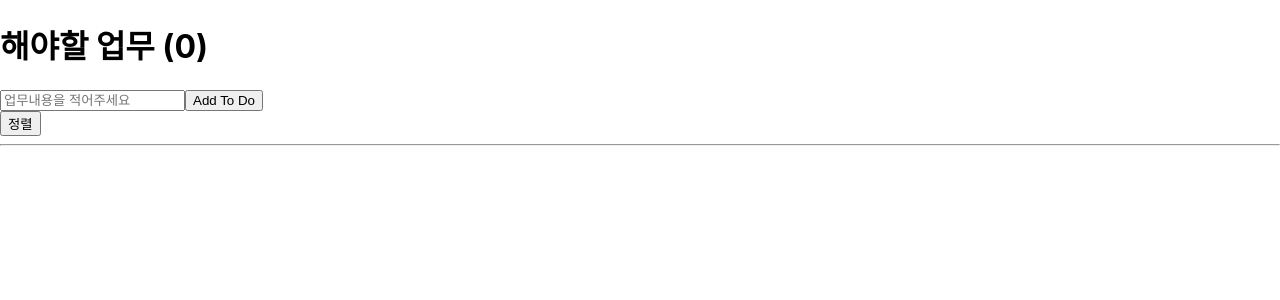
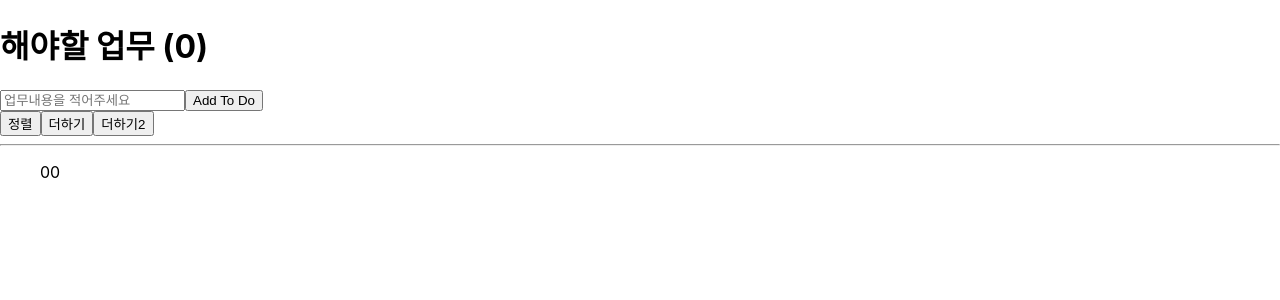
Before and after one commit to changraekang/ReactStudy, a React (Create React App) app: page / in a window 1280 px wide. Shown: the top 300 px of the page. Built offline with nearby package versions, Linux system fonts and the light colour scheme.

Commit message:
callback test

```diff
--- a/package.json
+++ b/package.json
@@ -9,6 +9,7 @@
     "react": "^17.0.2",
     "react-dom": "^17.0.2",
     "react-scripts": "5.0.0",
+    "react-time-picker": "^5.1.0",
     "web-vitals": "^2.1.0"
   },
   "scripts": {
--- a/src/Todo.js
+++ b/src/Todo.js
@@ -2,6 +2,8 @@ import React, { useState } from "react";
 
 const Todo = () => {
   const [toDo, setToDo] = useState("");
+  const [test, setTest] = useState(0);
+  const [test2, setTest2] = useState(0);
   const [toDos, setToDos] = useState([]);
   const onChange = (event) => setToDo(event.target.value);
   const sort = () => {
@@ -9,11 +11,22 @@ const Todo = () => {
     let sort = [...toDos];
     setToDos(sort.sort());
   };
+  const plus = () => {
+    //setTest((test) => test + 1);
+    //setTest((test) => test + 2);
+    setTest(test + 1);
+    setTest(test + 2);
+  };
+  const plus2 = () => {
+    setTest2((test) => test + 1);
+    setTest2((test) => test + 2);
+  };
   const onSubmit = (event) => {
     event.preventDefault();
     if (toDo === "") {
       return;
     }
+    setToDos((currentArray) => [toDo, ...currentArray]);
     setToDos((currentArray) => [toDo, ...currentArray]);
     setToDo("");
   };
@@ -30,11 +43,18 @@ const Todo = () => {
         <button>Add To Do</button>
       </form>
       <button onClick={sort}>정렬</button>
+      <button onClick={plus}>더하기</button>
+      <button onClick={plus2}>더하기2</button>
       <hr />
       <ul>
+        {test}
+        {test2}
+        {/*
+
         {toDos.map((item, index) => (
           <li key={index}>{item}</li>
         ))}
+        */}
       </ul>
     </div>
   );
```
Also changed, not shown: 2 other files (tests, documents, lock files or other folders).
